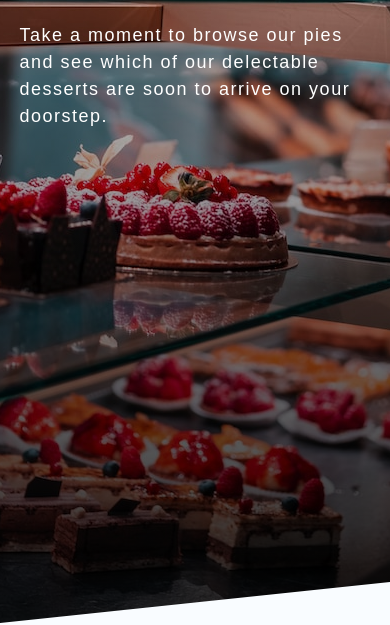
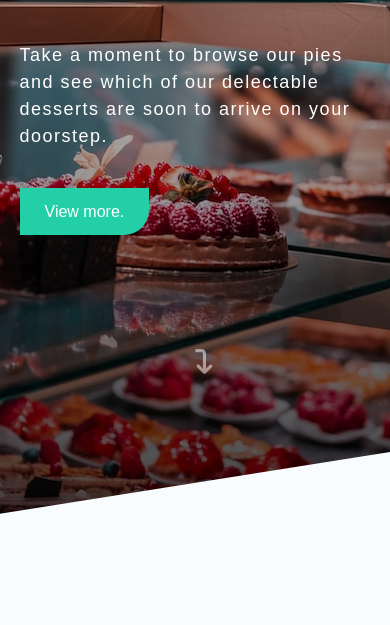
Before and after one commit to kevinduncke/WEB-PAGES-PROJECTS, a plain HTML site: page Bethany's Pie Shop/index.html in a window 390 px wide. Shown: the part 347-972 px from the top of the page. Drawn offline with Linux system fonts and the light colour scheme.

Commit message:
Updated & Completed BPS Main Bann (Mobile/Desktop)

```diff
--- a/Bethany's Pie Shop/index.html
+++ b/Bethany's Pie Shop/index.html
@@ -12,6 +12,7 @@
 </head>
 <body>
     <header>
+        <!-- ANNOUNCEMENT BAR -->
         <div id="bps-ann-bar">
             <p class="bps-ann-bar-message">
                 FREE delivery on all orders over £25
@@ -19,6 +20,7 @@
                 Orders placed before midday are dispatched the same day
             </p>
         </div>
+        <!----- NAVBAR MENU ---->
         <nav class="navbar navbar-expand-lg">
             <div class="container-fluid cont-navbar">
               <a class="navbar-brand" href="./index.html">
@@ -58,6 +60,7 @@
         </nav>
     </header>
     <main>
+      <!-- BANNER SECTION -->
         <section class="bps-main-banner-sect">
           <div id="bps-main-banner">
             <div class="bps-main-banner-h1">
@@ -65,7 +68,21 @@
               <p>
                 Take a moment to browse our pies and see which of our
                 delectable desserts are soon to arrive on your doorstep.
-              <p>
+              </p>
+              <div class="bps-main-banner-button">
+                <a href="#">View more.</a>
+              </div>
+              <div class="bps-main-banner-arrow">
+                <svg xmlns="http://www.w3.org/2000/svg" height="25" width="25"
+                  fill="#FFFFFF" viewBox="0 0 384 512">
+                  <!--! Font Awesome Pro 6.4.2 by @fontawesome - https://fontawesome.com License -
+                  https://fontawesome.com/license (Commercial License) Copyright 2023 Fonticons, Inc. -->
+                  <path d="M32 64C14.3 64 0 49.7 0 32S14.3 0 32 0l96 0c53 0 96 43 96 96l0 306.7
+                  73.4-73.4c12.5-12.5 32.8-12.5 45.3 0s12.5 32.8 0 45.3l-128 128c-12.5 12.5-32.8
+                  12.5-45.3 0l-128-128c-12.5-12.5-12.5-32.8 0-45.3s32.8-12.5 45.3 0L160 402.7 160
+                  96c0-17.7-14.3-32-32-32L32 64z"/>
+                </svg>
+              </div>
             </div>
           </div>
         </section>
--- a/Bethany's Pie Shop/styles/banner.css
+++ b/Bethany's Pie Shop/styles/banner.css
@@ -65,6 +65,14 @@
             no-repeat bottom;
         background-position: center;
     }
+    #bps-main-banner:after {
+        height: 100rem;
+        left: -180%;
+        position: absolute;
+            right: -10%;
+            top: 100%;
+        transform: rotateZ(-9deg);
+    }
     .bps-main-banner-h1 {
         margin-top: 5rem;
         margin-left: 5%;
@@ -72,23 +80,44 @@
         text-align: left;
     }
     .bps-main-banner-h1 h1{
-        font-size: 45px;
+        font-size: 40px;
         letter-spacing: 3px;
         line-height: 60px;
     }
     .bps-main-banner-h1 p{
         font-size: 18px;
-        margin-top: 25px;
+        margin-top: 45px;
         margin-right: 35px;
         letter-spacing: 1.5px;
+    }
+    .bps-main-banner-button {
+        margin-top: 50px;
+    }
+    .bps-main-banner-h1 a {
+        background-color: #23CFA7;
+        border: none;
+        border-bottom-right-radius: 25px;
+        padding: 15px 25px;
+        color: white;
+        font-size: 16px;
+        text-decoration: none;
+    }
+    .bps-main-banner-arrow {
+        margin-top: 125px;
+        text-align: center;
+    }
+    .bps-main-banner-arrow svg {
+        fill: rgba(255, 255, 255, 0.5);
     }
 }
 @media screen and (min-width: 992px){
     .bps-main-banner-h1 {
         margin-top: 1rem;
         margin-left: 4%;
+        margin-right: 4%;
         padding: 2rem 0;
         text-align: left;
+        width: 100%;
     }
     .bps-main-banner-h1 h1{
         font-size: 60px;
@@ -102,4 +131,19 @@
         letter-spacing: 1.5px;
         width: 65%;
     }
+    .bps-main-banner-button {
+        margin-top: 50px;
+    }
+    .bps-main-banner-h1 a {
+        background-color: #23CFA7;
+        border: none;
+        border-bottom-right-radius: 25px;
+        padding: 15px 25px;
+        color: white;
+        font-size: 18px;
+        text-decoration: none;
+    }
+    .bps-main-banner-arrow {
+        display: none;
+    }
 }
```
Also changed, not shown: Bethany's Pie Shop/img/arrow-turn-down-solid.svg (added).
